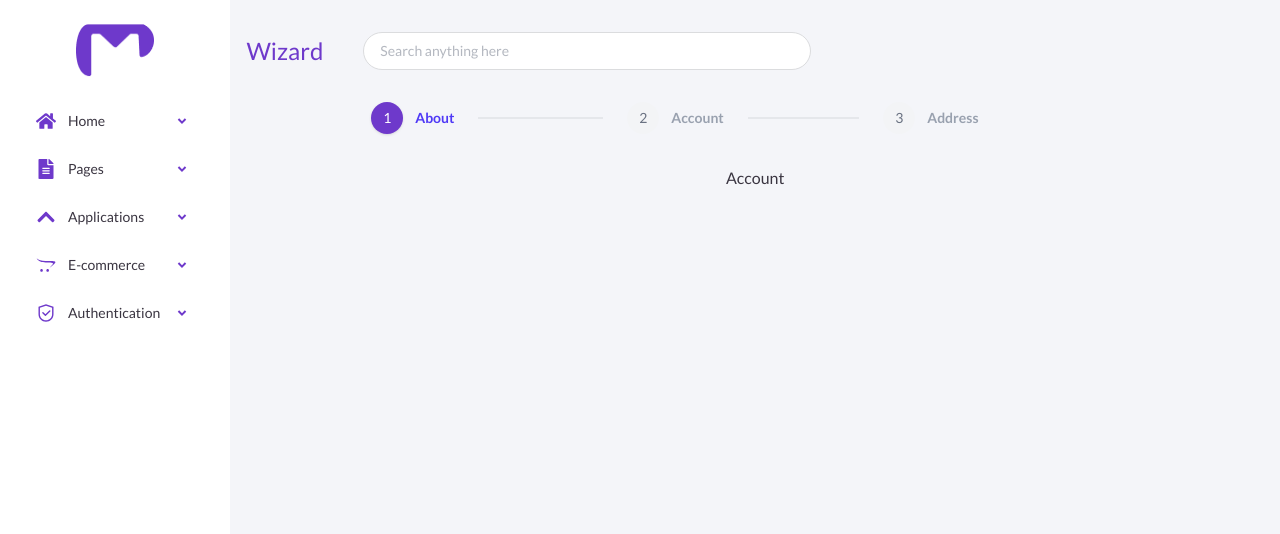
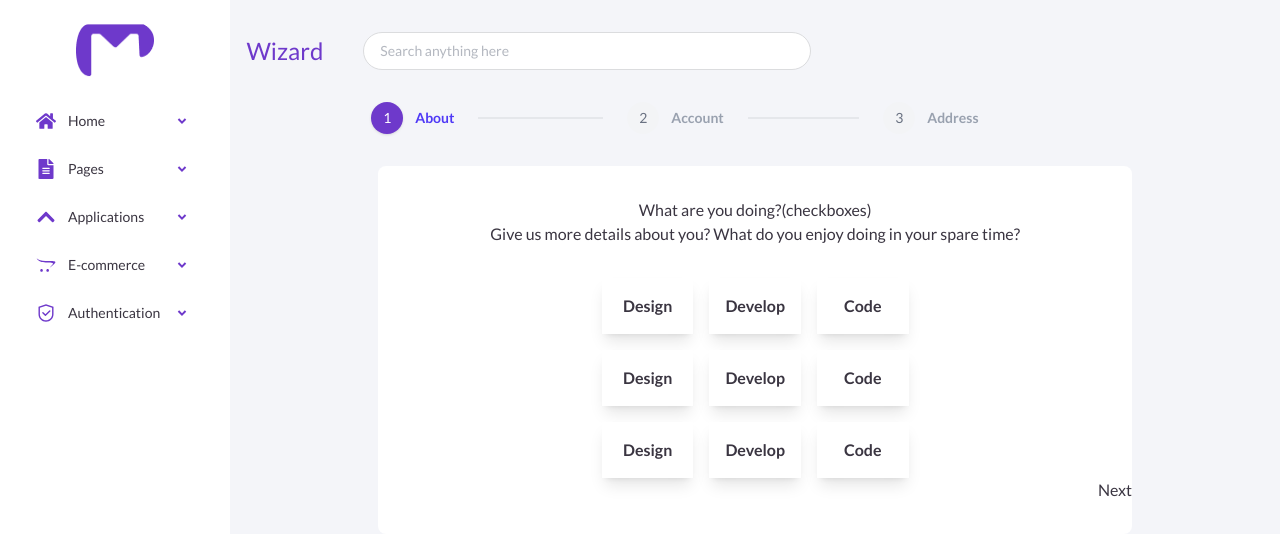
Before and after one commit to Favics-T/Admin-Dashboard, a React (Vite) app: page /application/wizard in a window 1280 px wide. Both pictures are taken after typing "Sample", "Sample", "name@example.com", "5551234", "Sample", "Sample" into the empty fields and a click on the button "Next". Shown: the top 534 px of the page. Built offline with nearby package versions, Linux system fonts and the light colour scheme.

Commit message:
adding wizard context to handle wizard form perfectly

```diff
--- /dev/null
+++ b/src/Context/WizardContext.jsx
@@ -0,0 +1,13 @@
+import React, { createContext } from 'react';
+
+export const WizardContext = createContext();
+
+const WizardProvider =({ children }) =>{
+    return(
+               <WizardContext.Provider value={{}}>
+            {children}
+        </WizardContext.Provider>
+    )
+}
+
+export default WizardProvider
--- a/src/main.jsx
+++ b/src/main.jsx
@@ -4,13 +4,16 @@ import './index.css'
 import App from './App.jsx'
 import UserProvider from './Context/UserContext.jsx'
 import SideBarProvider from './Context/SideBarContext.jsx'
+import WizardProvider from './Context/WizardContext.jsx'
 
 createRoot(document.getElementById('root')).render(
   <StrictMode>
+    <WizardProvider>
     <SideBarProvider>
    <UserProvider>
     <App />
     </UserProvider>
      </SideBarProvider>
+      </WizardProvider>
   </StrictMode>
 )
--- a/src/pages/Application/DataTables/DataTables.jsx
+++ b/src/pages/Application/DataTables/DataTables.jsx
@@ -1,11 +1,48 @@
-import React from 'react'
+import React from "react";
 
-const DataTables = () => {
+export default function DataTable({ columns, data }) {
   return (
-    <div>
+    <div className="overflow-x-auto rounded-2xl border border-gray-200 bg-white shadow-sm">
+      <table className="min-w-full text-sm text-left text-gray-700">
+        <thead className="bg-gray-50 border-b text-gray-600 font-medium">
+          <tr>
+            {columns.map((col) => (
+              <th
+                key={col.key}
+                scope="col"
+                className="px-6 py-4 whitespace-nowrap"
+              >
+                {col.label}
+              </th>
+            ))}
+          </tr>
+        </thead>
 
+        <tbody>
+          {data.map((row, index) => (
+            <tr
+              key={index}
+              className={`hover:bg-gray-50 transition ${
+                index % 2 === 0 ? "bg-white" : "bg-gray-50/50"
+              }`}
+            >
+              <td className="px-6 py-4 flex items-center gap-3 whitespace-nowrap">
+                <img
+                  src={row.avatar}
+                  alt={row.name}
+                  className="w-8 h-8 rounded-full object-cover"
+                />
+                <span className="font-medium text-gray-900">{row.name}</span>
+              </td>
+              <td className="px-6 py-4 whitespace-nowrap">{row.position}</td>
+              <td className="px-6 py-4 whitespace-nowrap">{row.age}</td>
+              <td className="px-6 py-4 whitespace-nowrap">{row.office}</td>
+              <td className="px-6 py-4 whitespace-nowrap">{row.salary}</td>
+              <td className="px-6 py-4 whitespace-nowrap">{row.startDate}</td>
+            </tr>
+          ))}
+        </tbody>
+      </table>
     </div>
-  )
+  );
 }
-
-export default DataTables
--- a/src/pages/Application/Wizard/Wizard.jsx
+++ b/src/pages/Application/Wizard/Wizard.jsx
@@ -1,6 +1,5 @@
 import React, { useState } from "react";
 import WizardHeader from "./WizardComponets/WizardHeader";
-// import AboutF from "./Steps/AboutForm";
 import About from './WizardPages/About'
 import Account from './WizardPages/Account'
 import Address from './WizardPages/Address'
--- a/src/pages/Application/Wizard/WizardPages/Account.jsx
+++ b/src/pages/Application/Wizard/WizardPages/Account.jsx
@@ -1,9 +1,32 @@
 import React from 'react'
+
+const title =['Design', 'Develop', 'Code','Design', 'Develop', 'Code','Design', 'Develop', 'Code', ]
 
 const Account = () => {
   return (
-    <div>
-      Account
+    <div className='bg-white rounded-lg py-8'>
+     <div className='  items-center justify-center flex flex-col gap-8 px-28 '>
+      <div className='borde'>
+        <h1 className='text-center'>What are you doing?(checkboxes)</h1>
+        <p>Give us more details about you? What do you enjoy doing in your spare time?</p>
+      </div>
+
+      <div className='grid gap-4 items-center grid-cols-3'>
+        {
+          title.map((title, index)=>(
+            <div className='bg-white p-4 items-center flex justify-center shadow-lg gap-4' key={index}>
+             <h1 className='text-[#3A3541] Lato'>{title} </h1>
+            </div>
+          ))
+        }
+      </div>
+
+
+     </div>
+     <div className='justify-end w-full  flex'>
+        <button className=''>Next</button>
+     </div>
+
     </div>
   )
 }
--- a/src/pages/Application/Wizard/ui/AvatarUpload.jsx
+++ b/src/pages/Application/Wizard/ui/AvatarUpload.jsx
@@ -1,4 +1,5 @@
 import React, { useRef } from "react";
+import Avatar from '../../../../assets/asset/Image1.png'
 
 export default function AvatarUploader({ name = "Profile name", subtitle = "Upload a photo", avatar, onChange }) {
   const fileRef = useRef();
@@ -18,7 +19,7 @@ export default function AvatarUploader({ name = "Profile name", subtitle = "Uplo
       <div className="flex-shrink-0">
         <div className="relative">
           <img
-            src={avatar || "/placeholder-avatar.png"}
+            src={avatar || `${Avatar}`}
             alt={`${name} avatar`}
             className="w-20 h-20 rounded-full object-cover shadow-sm border border-gray-100"
           />
```
Also changed, not shown: src/pages/Application/Wizard/WizardPages/About.jsx (+4 -4 lines), 1 other file (tests, documents, lock files or other folders).
